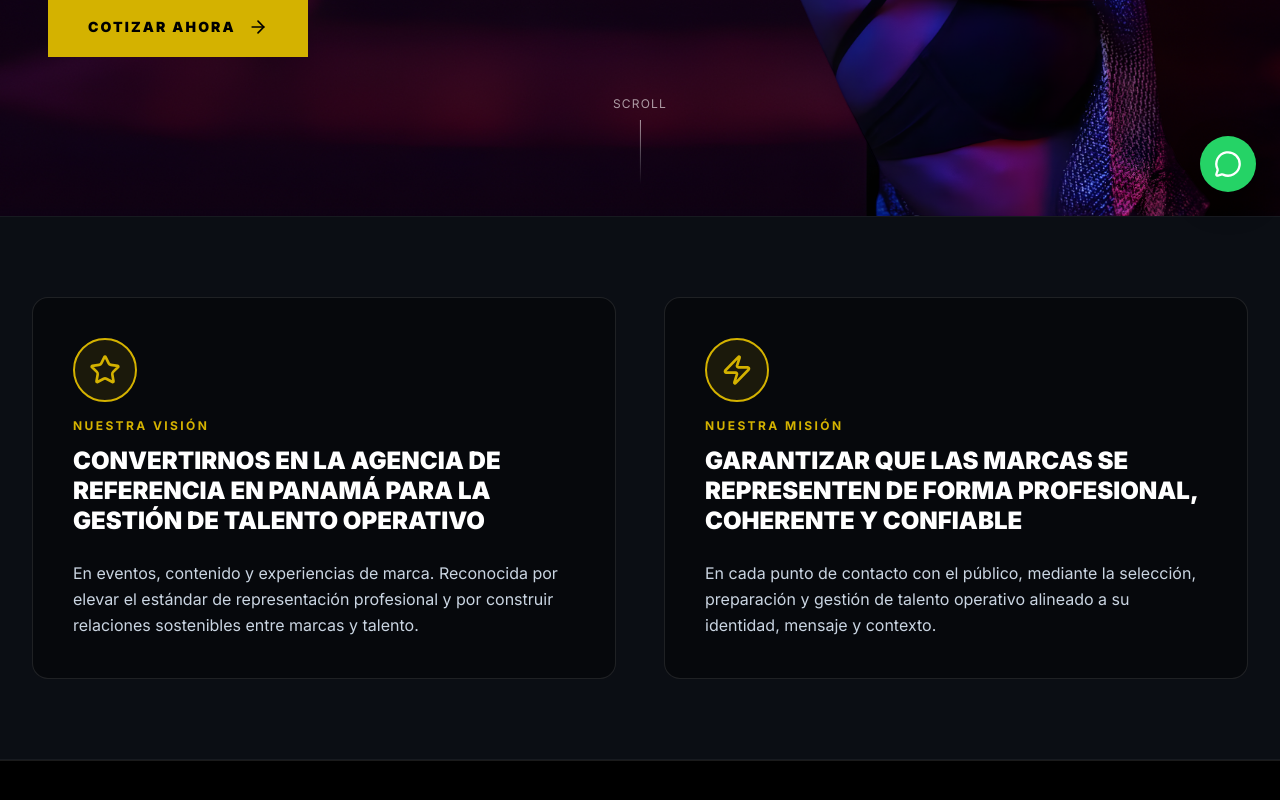
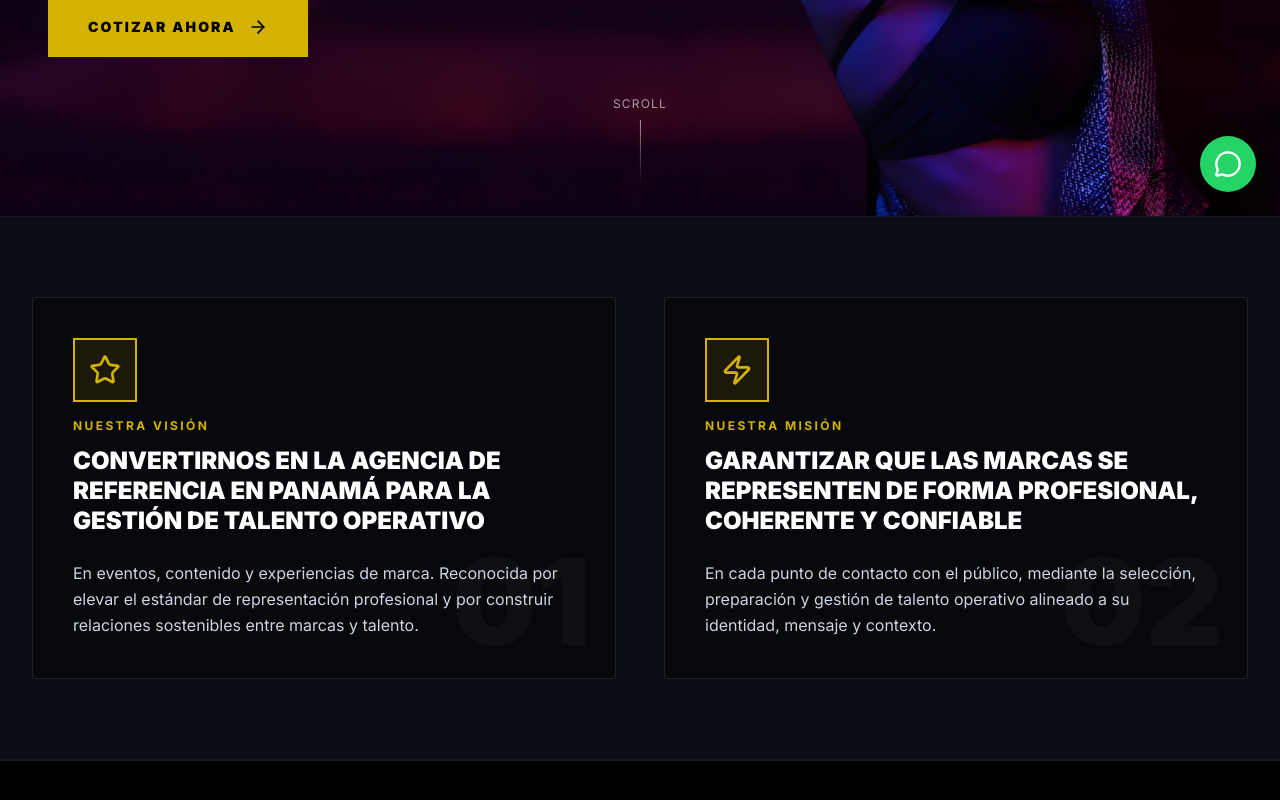
Before and after one commit to TecPty/hostpropanama.com, a Next.js app: page / in a window 1280 px wide. Shown: the part 584-1384 px from the top of the page. Built offline with nearby package versions, Linux system fonts and the light colour scheme.

Commit message:
feat(ux): spotlight hover effect en seccion vision/mision

```diff
--- a/src/app/HomeClient.tsx
+++ b/src/app/HomeClient.tsx
@@ -1,6 +1,6 @@
 "use client";
 
-import { useState, useEffect } from "react";
+import { useState, useEffect, useRef } from "react";
 import { motion } from "framer-motion";
 import {
   ArrowRight,
@@ -30,21 +30,65 @@ const ChevronIcon = () => (
   <ChevronDown className="h-5 w-5 group-open:rotate-180 transition-transform duration-300" />
 );
 
+type SpotlightCardProps = {
+  children: React.ReactNode;
+  className?: string;
+  delay?: number;
+  animateFrom?: "left" | "right";
+};
+
+const SpotlightCard = ({ children, className = "", delay = 0, animateFrom = "left" }: SpotlightCardProps) => {
+  const cardRef = useRef<HTMLDivElement>(null);
+  const [mousePos, setMousePos] = useState({ x: 0, y: 0 });
+  const [isHovered, setIsHovered] = useState(false);
+
+  const handleMouseMove = (e: React.MouseEvent<HTMLDivElement>) => {
+    if (!cardRef.current) return;
+    const rect = cardRef.current.getBoundingClientRect();
+    setMousePos({ x: e.clientX - rect.left, y: e.clientY - rect.top });
+  };
+
+  return (
+    <motion.div
+      initial={{ opacity: 0, x: animateFrom === "left" ? -60 : 60 }}
+      whileInView={{ opacity: 1, x: 0 }}
+      transition={{ duration: 0.6, ease: "easeOut", delay }}
+      viewport={{ once: true, amount: 0.3 }}
+      ref={cardRef}
+      onMouseMove={handleMouseMove}
+      onMouseEnter={() => setIsHovered(true)}
+      onMouseLeave={() => setIsHovered(false)}
+      className={`relative overflow-hidden bg-black/40 border border-white/10 p-8 lg:p-10 transition-colors duration-300 ${isHovered ? "border-[#d4b200]/60" : ""} ${className}`}
+    >
+      {/* Spotlight overlay */}
+      <div
+        className="pointer-events-none absolute inset-0 z-0 transition-opacity duration-300"
+        style={{
+          opacity: isHovered ? 1 : 0,
+          background: `radial-gradient(circle 350px at ${mousePos.x}px ${mousePos.y}px, rgba(212,178,0,0.13), transparent 70%)`,
+        }}
+      />
+      {/* Decorative number */}
+      <div className="pointer-events-none absolute inset-0 z-0 flex items-end justify-end pr-6 pb-4">
+        <span className="text-[120px] font-black leading-none text-white/[0.03] select-none">
+          {animateFrom === "left" ? "01" : "02"}
+        </span>
+      </div>
+      {/* Content */}
+      <div className="relative z-10">{children}</div>
+    </motion.div>
+  );
+};
+
 const VisionMisionTabs = () => {
   return (
     <section className="py-20 bg-slate-900/30 border-y border-white/5">
       <div className="max-w-7xl mx-auto px-4 sm:px-6 lg:px-8">
         <div className="grid grid-cols-1 md:grid-cols-2 gap-8 lg:gap-12">
           {/* Visión */}
-          <motion.div
-            initial={{ opacity: 0, x: -100 }}
-            whileInView={{ opacity: 1, x: 0 }}
-            transition={{ duration: 1.8, ease: "easeOut" }}
-            viewport={{ once: false, amount: 0.3 }}
-            className="bg-black/40 border border-white/10 rounded-2xl p-8 lg:p-10 hover:border-[#d4b200]/50 transition-all duration-300 hover:shadow-lg hover:shadow-[#d4b200]/10"
-          >
+          <SpotlightCard animateFrom="left" delay={0}>
             <div className="mb-6">
-              <div className="inline-flex items-center justify-center w-16 h-16 rounded-full bg-[#d4b200]/10 border-2 border-[#d4b200] mb-4">
+              <div className="inline-flex items-center justify-center w-16 h-16 bg-[#d4b200]/10 border-2 border-[#d4b200] mb-4">
                 <Star className="w-8 h-8 text-[#d4b200]" />
               </div>
               <span className="text-[#d4b200] font-bold uppercase tracking-[0.2em] text-xs block mb-3">
@@ -57,18 +101,12 @@ const VisionMisionTabs = () => {
             <p className="text-slate-300 leading-relaxed">
               En eventos, contenido y experiencias de marca. Reconocida por elevar el estándar de representación profesional y por construir relaciones sostenibles entre marcas y talento.
             </p>
-          </motion.div>
+          </SpotlightCard>
 
           {/* Misión */}
-          <motion.div
-            initial={{ opacity: 0, x: 100 }}
-            whileInView={{ opacity: 1, x: 0 }}
-            transition={{ duration: 1.8, ease: "easeOut", delay: 0.3 }}
-            viewport={{ once: false, amount: 0.3 }}
-            className="bg-black/40 border border-white/10 rounded-2xl p-8 lg:p-10 hover:border-[#d4b200]/50 transition-all duration-300 hover:shadow-lg hover:shadow-[#d4b200]/10"
-          >
+          <SpotlightCard animateFrom="right" delay={0.15}>
             <div className="mb-6">
-              <div className="inline-flex items-center justify-center w-16 h-16 rounded-full bg-[#d4b200]/10 border-2 border-[#d4b200] mb-4">
+              <div className="inline-flex items-center justify-center w-16 h-16 bg-[#d4b200]/10 border-2 border-[#d4b200] mb-4">
                 <Zap className="w-8 h-8 text-[#d4b200]" />
               </div>
               <span className="text-[#d4b200] font-bold uppercase tracking-[0.2em] text-xs block mb-3">
@@ -81,7 +119,7 @@ const VisionMisionTabs = () => {
             <p className="text-slate-300 leading-relaxed">
               En cada punto de contacto con el público, mediante la selección, preparación y gestión de talento operativo alineado a su identidad, mensaje y contexto.
             </p>
-          </motion.div>
+          </SpotlightCard>
         </div>
       </div>
     </section>
```
